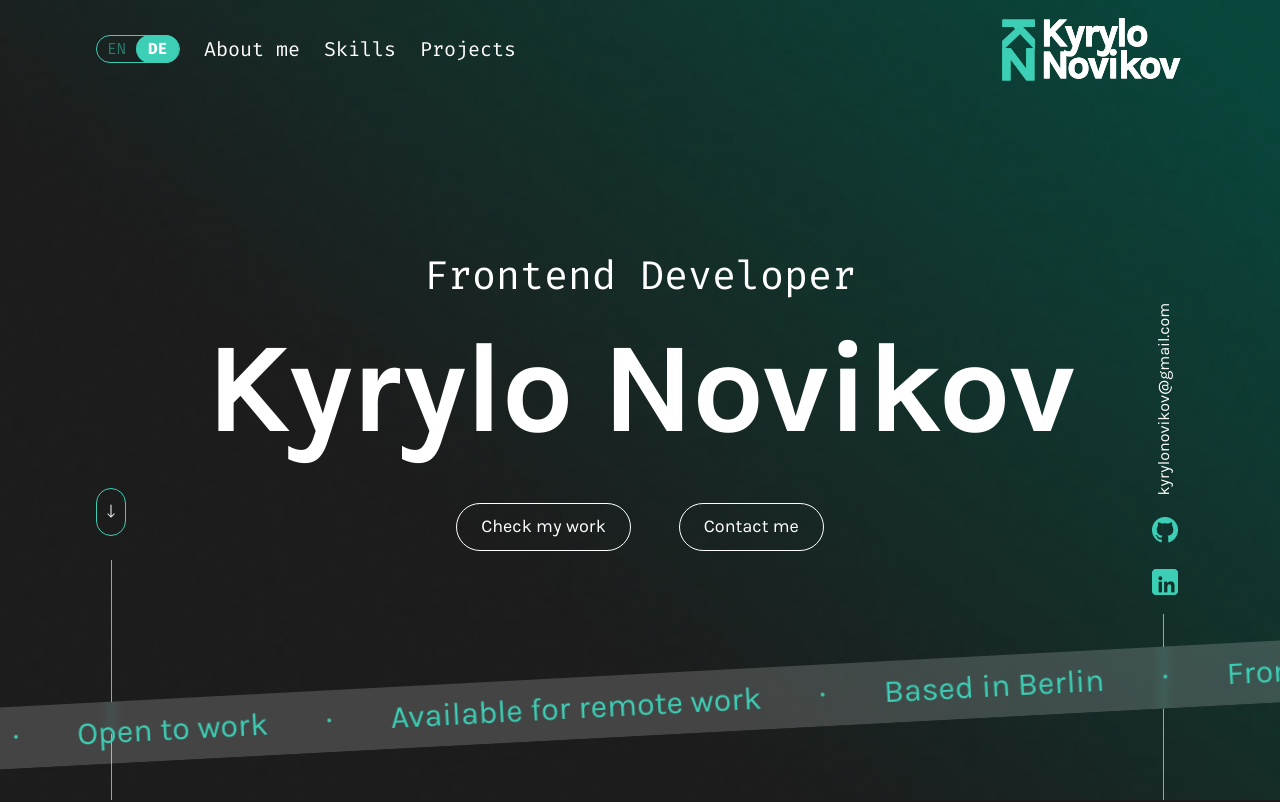
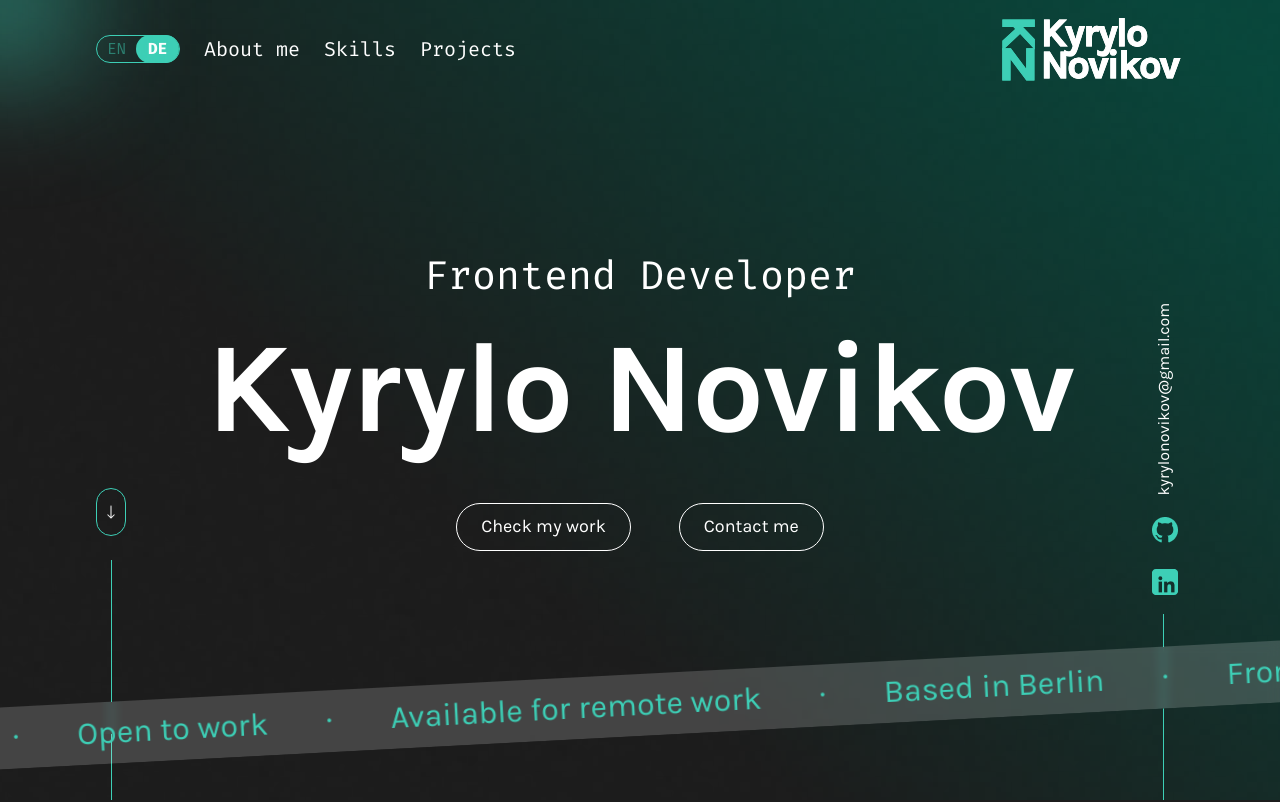
Before and after one commit to Kyrylo-Novikov/Portfolio, an Angular app: page / in a window 1280 px wide. Shown: the top 802 px of the page. Built offline with nearby package versions, Linux system fonts and the light colour scheme.

Commit message:
feat(cursor): add shadow that follows the cursor

```diff
--- a/src/app/hero/hero.component.scss
+++ b/src/app/hero/hero.component.scss
@@ -136,6 +136,13 @@ h2 {
     border: 1px solid var(--color-1);
     border-radius: 32px;
     justify-content: center;
+    a {
+      width: 30px;
+      height: 48px;
+      display: flex;
+      justify-content: center;
+      align-items: center;
+    }
     img {
       animation: scrollBtnAnimation 500ms ease-in 10ms infinite alternate;
     }
--- a/src/app/landing/landing.component.html
+++ b/src/app/landing/landing.component.html
@@ -1,4 +1,5 @@
 <section>
+  <div class="cursor" #shadow></div>
   <app-header></app-header>
   <app-hero></app-hero>
   <div class="landing-container">
--- a/src/app/landing/landing.component.scss
+++ b/src/app/landing/landing.component.scss
@@ -3,3 +3,16 @@
   margin-right: auto;
   position: relative;
 }
+
+.cursor {
+  position: fixed;
+  top: 0;
+  left: 0;
+  width: 150px;
+  height: 150px;
+  background-color: rgba(61, 207, 182, 0.5);
+  filter: blur(60px);
+  z-index: 9999;
+  transform: translate(-50%, -50%);
+  pointer-events: none;
+}
--- a/src/app/landing/landing.component.ts
+++ b/src/app/landing/landing.component.ts
@@ -1,4 +1,4 @@
-import { Component } from '@angular/core';
+import { Component, ElementRef, HostListener, ViewChild } from '@angular/core';
 import { HeroComponent } from '../hero/hero.component';
 import { HeaderComponent } from '../shared/header/header.component';
 import { AboutMeComponent } from '../about-me/about-me.component';
@@ -24,4 +24,12 @@ import { FooterComponent } from '../shared/footer/footer.component';
   templateUrl: './landing.component.html',
   styleUrl: './landing.component.scss',
 })
-export class LandingComponent {}
+export class LandingComponent {
+  @ViewChild('shadow', { static: true }) shadowEle!: ElementRef<HTMLDivElement>;
+
+  @HostListener('mousemove', ['$event'])
+  onMouseMove(event: MouseEvent) {
+    this.shadowEle.nativeElement.style.top = event.clientY + `px`;
+    this.shadowEle.nativeElement.style.left = event.clientX + `px`;
+  }
+}
```
